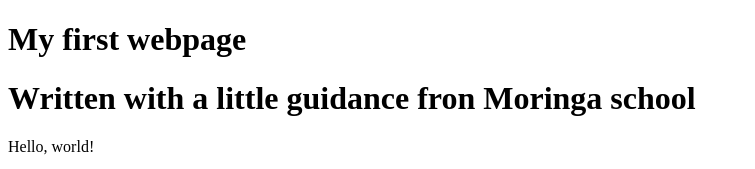
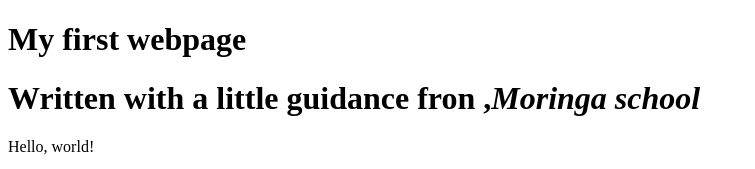
Before and after one commit to Roychela/my-first-webpage, a plain HTML site: page my-first-webpage.html in a window 1280 px wide. Shown: the top 169 px of the page, without its empty margins (0-755 px from the left). Drawn offline with Linux system fonts and the light colour scheme.

Commit message:
Add text italicize elements

```diff
--- a/my-first-webpage.html
+++ b/my-first-webpage.html
@@ -6,7 +6,7 @@
   </head>
   <body>
     <h1>My first webpage</h1>
-    <h1>Written with a little guidance fron Moringa school </h1>
+    <h1>Written with a little guidance fron ,<em>Moringa school</em> </h1>
 
     <p>Hello, world!</p>
     <p>Welcome to my <strong>first webpage</strong>!</p>
```
